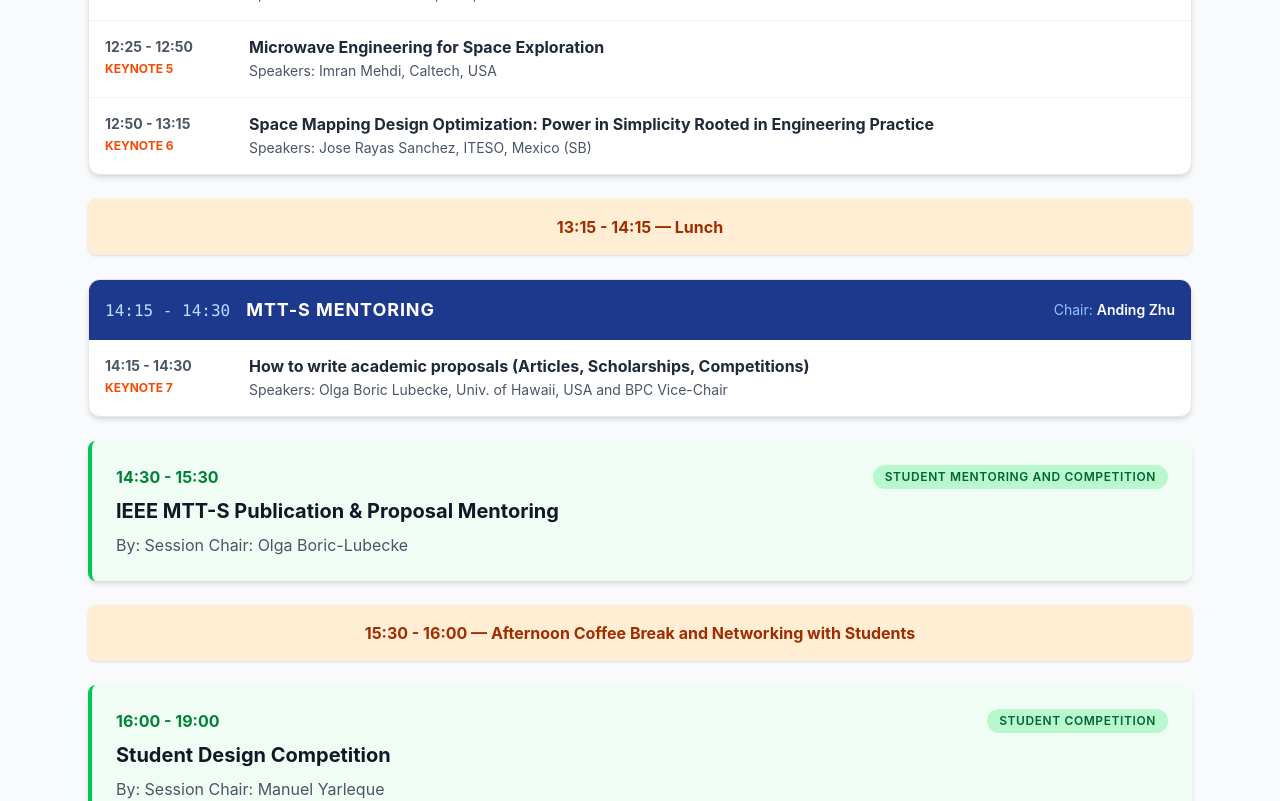
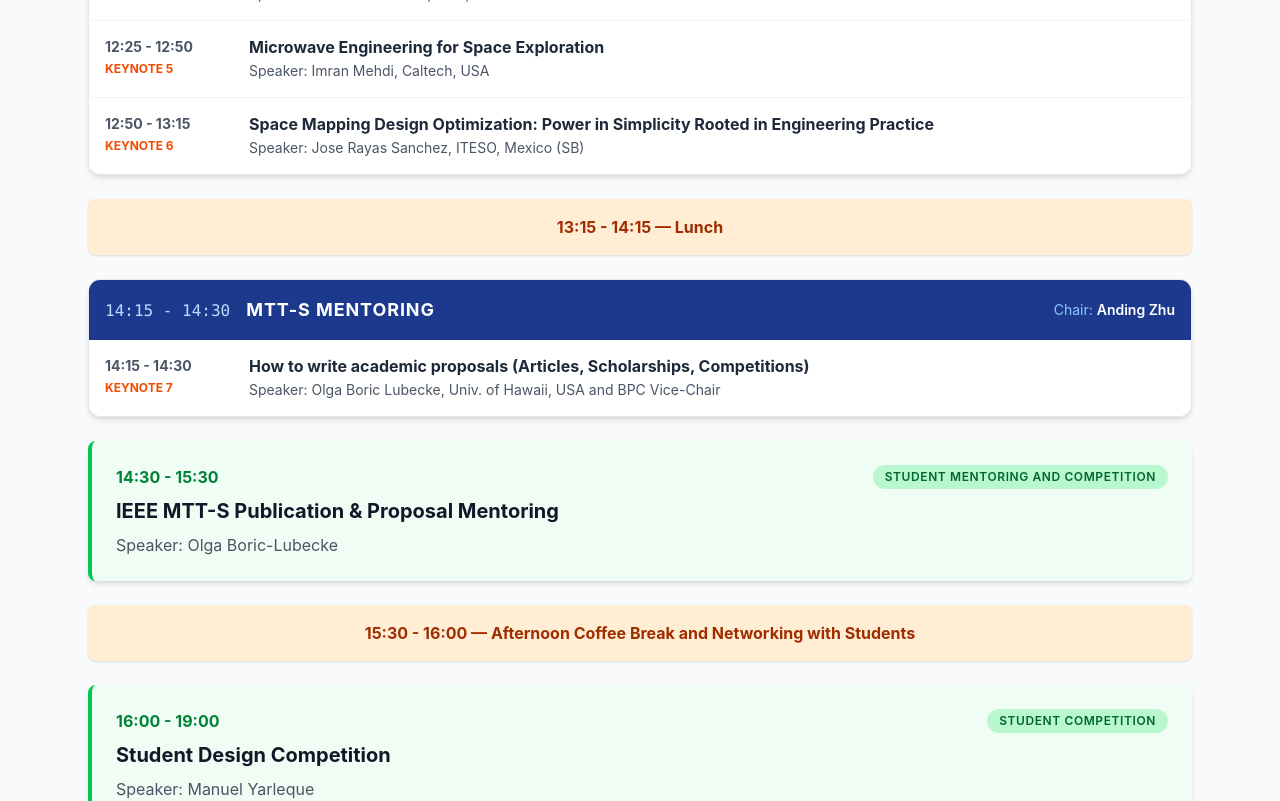
Before and after one commit to alex-segovia/landing_page_mtts_bpc_workshop, a React (Vite) app: page /workshop2026/program in a window 1280 px wide. Shown: the part 1600-2401 px from the top of the page. Built offline with nearby package versions, Linux system fonts and the light colour scheme.

Commit message:
Program changes

```diff
--- a/src/components/Program.jsx
+++ b/src/components/Program.jsx
@@ -56,7 +56,7 @@
           time: "11:05 - 11:35",
           sessionName: "Student Competition",
           title: "3MPC (Three Minute Presentation Competition)",
-          presenter: "Session Chair: Jose Rayas Sanchez"
+          presenter: "Jose Rayas Sanchez"
         },
         {
           type: "session",
@@ -90,7 +90,7 @@
           time: "14:30 - 15:30",
           sessionName: "Student Mentoring and Competition",
           title: "IEEE MTT-S Publication & Proposal Mentoring",
-          presenter: "Session Chair: Olga Boric-Lubecke"
+          presenter: "Olga Boric-Lubecke"
         },
         {
           type: "break",
@@ -103,7 +103,7 @@
           time: "16:00 - 19:00",
           sessionName: "Student Competition",
           title: "Student Design Competition",
-          presenter: "Session Chair: Manuel Yarleque"
+          presenter: "Manuel Yarleque"
         }
       ]
     },
@@ -127,7 +127,7 @@
             { time: "9:00 - 9:25", tag: "LAM Keynote 1", title: "MTT-S: Igniting Passion and Paving the Future for Young Latin American Engineers", presenter: "Glauco Fontgalland, Mount Union University, USA" },
             { time: "9:25 - 9:40", tag: "LAM Keynote 2", title: "An Overview on MTT-S in Latin America: Status, Benefits, and Opportunities", presenter: "Jose Rayas Sanchez, ITESO, Mexico" },
             { time: "9:40 - 9:55", tag: "LAM Keynote 3", title: "MTT-S Technologies and Engagement in Peru", presenter: "Manuel Yarleque, PUCP, Peru" },
-            { time: "9:55 - 11:00", tag: "MTT-S in Latin America: Panel Discussion", title: "Panel-1: Enhancing IEEE MTT-S Engagement and Creating Impacts in the Latin America Region with Broadening Participation Activities: Challenges and Opportunities", presenter: "Anding Zhu, Glauco Fontgalland, Manuel Yarleque, Ebert San Roman, Gustavo Siles, Goutam Chattopadhyay, Jose Rayas Sanchez, Sthefany Alvarez", moderator: "Debabani Choudhury and Victor Manuel Lubecke" }
+            { time: "9:55 - 11:00", tag: "MTT-S in Latin America: Panel Discussion", title: "Panel-1: Enhancing IEEE MTT-S Engagement and Creating Impacts in the Latin America Region with Broadening Participation Activities: Challenges and Opportunities", speakers: "Anding Zhu, Glauco Fontgalland, Manuel Yarleque, Ebert San Roman, Gustavo Siles, Goutam Chattopadhyay, Jose Rayas Sanchez, Sthefany Alvarez", moderator: "Debabani Choudhury and Victor Manuel Lubecke" }
           ]
         },
         {
@@ -162,7 +162,7 @@
           sessionName: "Industry/Academia Panel",
           chair: "",
           talks: [
-            { time: "12:15 - 13:00", tag: "Panel #2", title: "Industry/Academia Engagement in South American Landscape", presenter: "Martin Sarango, Christian Chee, Ebert San Roman, Gustavo Siles, Jose Rayas Sanchez, Glauco Fontgalland, Anding Zhu, Olga Boric-Lubecke, Mohammad Zarifi, Imran Mehdi", moderator: "Victor Manuel Lubecke and Debabani Choudhury" }
+            { time: "12:15 - 13:00", tag: "Panel #2", title: "Industry/Academia Engagement in South American Landscape", speakers: "Martin Sarango, Christian Chee, Ebert San Roman, Gustavo Siles, Jose Rayas Sanchez, Glauco Fontgalland, Anding Zhu, Olga Boric-Lubecke, Mohammad Zarifi, Imran Mehdi", moderator: "Victor Manuel Lubecke and Debabani Choudhury" }
           ]
         },
         {
@@ -170,7 +170,7 @@
           time: "13:00 - 14:15",
           sessionName: "Student Engagement and Mentoring",
           title: "Group Mentoring Activities for Students and YPs",
-          presenter: "Anding Zhu, Martin Sarango, Gustavo Slies Soria, Christian Chee, Ebert San Roman, Victor Manuel Lubecke, Glauco Fontgalland, Jose Rayas Sanchez, Christian Chee, Mohammad Zarifi, Imran Mehdi, Olga Boric-Lubecke, Debabani Choudhury, Goutam Chattopadhyay"
+          speakers: "Anding Zhu, Martin Sarango, Gustavo Slies Soria, Christian Chee, Ebert San Roman, Victor Manuel Lubecke, Glauco Fontgalland, Jose Rayas Sanchez, Christian Chee, Mohammad Zarifi, Imran Mehdi, Olga Boric-Lubecke, Debabani Choudhury, Goutam Chattopadhyay"
         },
         {
           type: "break",
@@ -184,7 +184,7 @@
           sessionName: "AWARD Session",
           chair: "Sthefany Alvarez, Workshop Co-Chair",
           talks: [
-            { time: "15:15 - 15:45", tag: "Awards", title: "Announce the Winners of Three Competitions; Award Distribution, Volunteer Certificates and other Recognitions", presenter: "Manuel Yarleque, Glauco Fontgalland, Olga Boric-Lubecke, Jose Rayas Sanchez, Anding Zhu, Debabani Choudhury" }
+            { time: "15:15 - 15:45", tag: "Awards", title: "Announce the Winners of Three Competitions; Award Distribution, Volunteer Certificates and other Recognitions", speakers: "Manuel Yarleque, Glauco Fontgalland, Olga Boric-Lubecke, Jose Rayas Sanchez, Anding Zhu, Debabani Choudhury" }
           ]
         },
         {
@@ -198,7 +198,7 @@
           time: "15:55 - 16:00",
           sessionName: "CLOSING SESSION",
           title: "Close workshop - Vote of Thanks",
-          presenter: "Manuel Yarleque, Debabani Choudhury (Workshop Chair and BPC Chair)"
+          speakers: "Manuel Yarleque, Debabani Choudhury (Workshop Chair and BPC Chair)"
         }
       ]
     }
@@ -277,7 +277,8 @@
                     )}
                   </div>
                   <h3 className="text-xl font-bold text-gray-900 mt-2">{item.title}</h3>
-                  {item.presenter && <p className="text-gray-600 mt-2">By: {item.presenter}</p>}
+                  {item.presenter && <p className="text-gray-600 mt-2">Speaker: {item.presenter}</p>}
+                  {item.speakers && <p className="text-gray-600 mt-2">Speakers: {item.speakers}</p>}
                 </div>
               );
             }
@@ -308,7 +309,9 @@
                           <h4 className="text-base font-bold text-gray-800 leading-tight">{talk.title}</h4>
                           {/* Renderizado de Moderator a nivel de CHARLA/PANEL */}
                           {talk.moderator && <p className="text-sm text-blue-700 mt-1 font-semibold">Moderator: {talk.moderator}</p>}
-                          {talk.presenter && <p className="text-sm text-gray-600 mt-1">Speakers: {talk.presenter}</p>}
+                          {/* Detección dinámica de Speaker vs Speakers */}
+                          {talk.presenter && <p className="text-sm text-gray-600 mt-1">Speaker: {talk.presenter}</p>}
+                          {talk.speakers && <p className="text-sm text-gray-600 mt-1">Speakers: {talk.speakers}</p>}
                         </div>
                       </div>
                     ))}
@@ -347,7 +350,8 @@
                     )}
                   </div>
                   <h3 className="text-base font-bold text-gray-900 mt-4 leading-snug">{item.title}</h3>
-                  {item.presenter && <p className="text-sm text-gray-600 mt-auto pt-4 font-medium">By: {item.presenter}</p>}
+                  {item.presenter && <p className="text-sm text-gray-600 mt-auto pt-4 font-medium">Speaker: {item.presenter}</p>}
+                  {item.speakers && <p className="text-sm text-gray-600 mt-auto pt-4 font-medium">Speakers: {item.speakers}</p>}
                 </div>
               );
             }
@@ -375,7 +379,9 @@
                         <h4 className="text-sm font-bold text-gray-800 leading-tight">{talk.title}</h4>
                         {/* Renderizado de Moderator a nivel de CHARLA/PANEL */}
                         {talk.moderator && <p className="text-[11px] text-blue-700 mt-1 font-bold">Moderator: {talk.moderator}</p>}
-                        {talk.presenter && <p className="text-xs text-gray-600 mt-1 italic">Speakers: {talk.presenter}</p>}
+                        {/* Detección dinámica de Speaker vs Speakers */}
+                        {talk.presenter && <p className="text-xs text-gray-600 mt-1 italic">Speaker: {talk.presenter}</p>}
+                        {talk.speakers && <p className="text-xs text-gray-600 mt-1 italic">Speakers: {talk.speakers}</p>}
                       </div>
                     ))}
                   </div>
```
